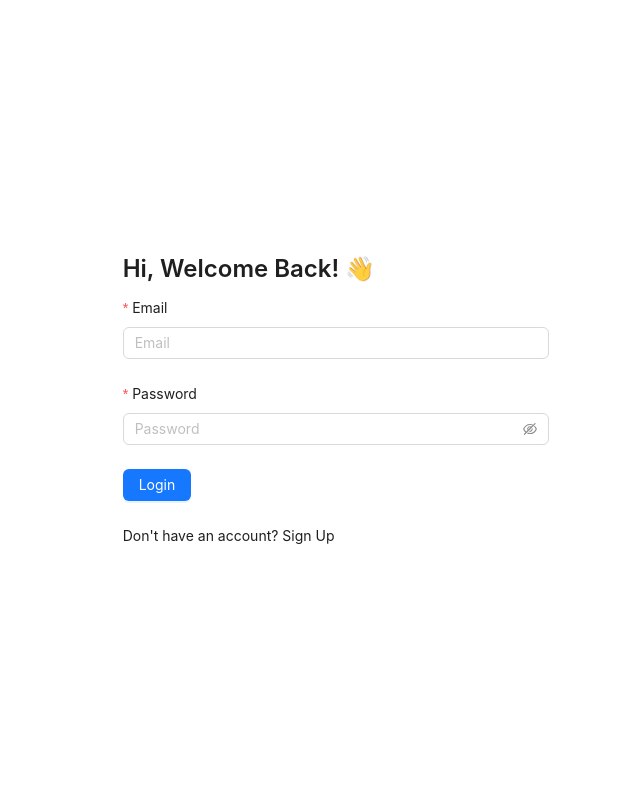
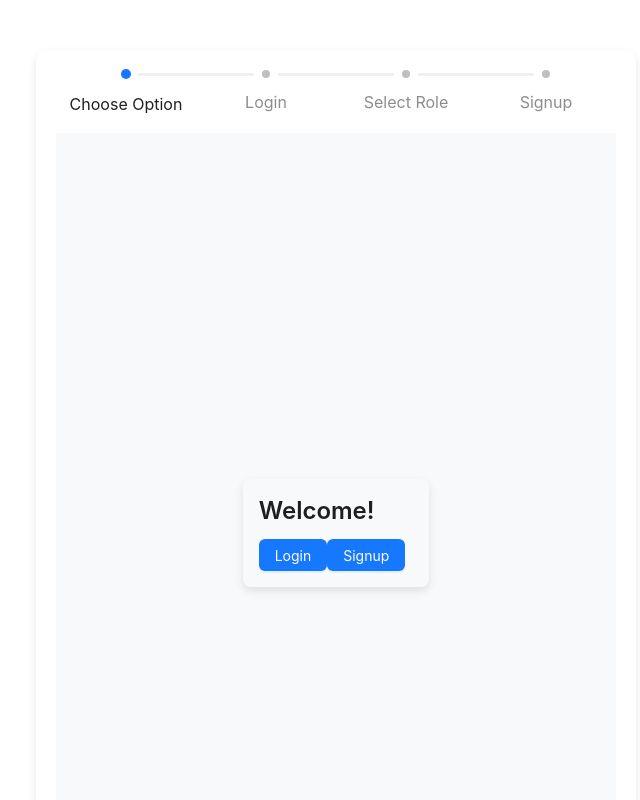
Before and after one commit to hirewise-fydp/hirewise, a React (Vite) app in the folder frontend/: page / in a window 1280 px wide. Shown: the top 800 px of the page, without its empty margins (304-944 px from the left). Built offline with nearby package versions, Linux system fonts and the light colour scheme.

Commit message:
auth frontend  test code

```diff
--- a/frontend/package.json
+++ b/frontend/package.json
@@ -12,6 +12,7 @@
   "dependencies": {
     "7": "^0.0.1",
     "@hello-pangea/dnd": "^17.0.0",
+    "@hookform/resolvers": "^3.10.0",
     "@reduxjs/toolkit": "^2.5.0",
     "antd": "^5.22.4",
     "axios": "^1.7.9",
@@ -19,7 +20,9 @@
     "bootstrap-icons": "^1.11.3",
     "react": "^18.3.1",
     "react-dom": "^18.3.1",
-    "react-router-dom": "^7.0.2"
+    "react-hook-form": "^7.54.2",
+    "react-router-dom": "^7.0.2",
+    "yup": "^1.6.1"
   },
   "devDependencies": {
     "@eslint/js": "^9.15.0",
--- a/frontend/src/components/Auth/Auth.jsx
+++ b/frontend/src/components/Auth/Auth.jsx
@@ -1,283 +1,198 @@
 import React, { useState } from "react";
 import "antd/dist/reset.css";
-import { Button, Col, Form, Input, Select, Row, Typography, message } from "antd";
-import { useNavigate } from "react-router-dom";
-import { useDispatch, useSelector } from "react-redux";
+import { Steps, Button, Form, Input, Select, Row, Col, Typography, message } from "antd";
+import { useDispatch } from "react-redux";
 import { login, register } from "../../slices/authSlice";
-import '../../styles/auth.css'
+import "../../styles/auth.css";
 
-const { Title, Text } = Typography;
+const { Title } = Typography;
 const { Option } = Select;
 
+// Login form component
+const LoginForm = ({ onSubmit }) => (
+  <Form
+    layout="vertical"
+    onFinish={onSubmit}
+    initialValues={{ email: "", password: "" }}
+  >
+    <Form.Item
+      label="Email"
+      name="email"
+      rules={[
+        { required: true, message: "Email is required" },
+        { type: "email", message: "Invalid email format" },
+      ]}
+    >
+      <Input placeholder="Email" />
+    </Form.Item>
+    <Form.Item
+      label="Password"
+      name="password"
+      rules={[
+        { required: true, message: "Password is required" },
+        { min: 6, message: "Password must be at least 6 characters" },
+      ]}
+    >
+      <Input.Password placeholder="Password" />
+    </Form.Item>
+    <Button type="primary" htmlType="submit" className="w-100">
+      Login
+    </Button>
+  </Form>
+);
+
+// Signup form component
+const SignupForm = ({ onSubmit, role }) => (
+  <Form
+    layout="vertical"
+    onFinish={onSubmit}
+    initialValues={{ name: "", email: "", password: "", role }}
+  >
+    <Form.Item
+      label="Name"
+      name="name"
+      rules={[{ required: true, message: "Name is required" }]}
+    >
+      <Input placeholder="Name" />
+    </Form.Item>
+    <Form.Item
+      label="Email"
+      name="email"
+      rules={[
+        { required: true, message: "Email is required" },
+        { type: "email", message: "Invalid email format" },
+      ]}
+    >
+      <Input placeholder="Email" />
+    </Form.Item>
+    <Form.Item
+      label="Password"
+      name="password"
+      rules={[
+        { required: true, message: "Password is required" },
+        { min: 6, message: "Password must be at least 6 characters" },
+      ]}
+    >
+      <Input.Password placeholder="Password" />
+    </Form.Item>
+    <Button type="primary" htmlType="submit" className="w-100">
+      Register
+    </Button>
+  </Form>
+);
+
+// Role selection component
+const RoleSelection = ({ setStep, setRole }) => (
+  <Row justify="center" align="middle" className="vh-100 bg-light">
+    <Col xs={22} sm={16} md={12} lg={8} className="p-4 bg-white shadow rounded">
+      <Title level={3} className="text-center mb-4">
+        Select Role
+      </Title>
+      <Select
+        placeholder="Choose your role"
+        className="w-100"
+        onChange={(value) => {
+          setRole(value);
+          setStep(3); // Proceed to the signup step after selecting the role
+        }}
+      >
+        <Option value="HR">HR</Option>
+        <Option value="Admin">Admin</Option>
+      </Select>
+    </Col>
+  </Row>
+);
+
+// AuthComponent
 const AuthComponent = () => {
-  const [showSignup, setShowSignup] = useState(false);
+  const [currentStep, setCurrentStep] = useState(0);
+  const [role, setRole] = useState(null);
   const dispatch = useDispatch();
-  const navigate = useNavigate();
-  const { loading } = useSelector((state) => state.auth);
 
-  const handleFormSubmit = async (values) => {
-    if (showSignup) {
-      // Dispatch signup action
-      const result = await dispatch(register(values));
-      console.log(result);
-
-      if (result.type === "auth/register/fulfilled") {
-        setShowSignup(false);
-        message.success("Signup successful! Please log in.");
-      } else {
-        message.error(result.payload || "Signup failed.");
-      }
-    } else {
-      const { email, password } = values;
-      const result = await dispatch(login({ email, password }));
-
+  const onSubmit = async (values) => {
+    if (currentStep === 1) {
+      const result = await dispatch(login(values));
       if (result.type === "auth/login/fulfilled") {
         message.success("Login successful!");
-        navigate("/home");
       } else {
-        message.error(result.payload || "Login failed.");
+        message.error("Login failed");
+      }
+    } else if (currentStep === 3) {
+      const result = await dispatch(register({ ...values, role }));
+      if (result.type === "auth/register/fulfilled") {
+        message.success("Signup successful!");
+        setCurrentStep(0); // Reset to first step after success
+      } else {
+        message.error("Signup failed");
       }
     }
   };
 
-  const commonFormItems = [
+  const steps = [
     {
-      name: "email",
-      label: "Email",
-      rules: [
-        { required: true, message: "Please enter your email!" },
-        { type: "email", message: "Please enter a valid email!" },
-      ],
-      input: <Input placeholder="Email" />,
+      title: "Choose Option",
+      content: (
+        <Row justify="center" align="middle" className="vh-100 bg-light">
+          <Col xs={22} sm={16} md={12} lg={8} className="p-4 bg-white shadow rounded">
+            <Title level={3} className="text-center mb-4">
+              Welcome!
+            </Title>
+            <div className="d-flex justify-content-around">
+              <Button
+                type="primary"
+                onClick={() => setCurrentStep(1)}
+                className="w-45"
+              >
+                Login
+              </Button>
+              <Button
+                type="primary"
+                onClick={() => setCurrentStep(2)}
+                className="w-45"
+              >
+                Signup
+              </Button>
+            </div>
+          </Col>
+        </Row>
+      ),
     },
-    {
-      name: "password",
-      label: "Password",
-      rules: [
-        { required: true, message: "Please enter your password!" },
-      ],
-      input: <Input.Password placeholder="Password" />,
-    },
+    { title: "Login", content: <LoginForm onSubmit={onSubmit} /> },
+    { title: "Select Role", content: <RoleSelection setStep={setCurrentStep} setRole={setRole} /> },
+    { title: "Signup", content: <SignupForm onSubmit={onSubmit} role={role} /> },
   ];
 
   return (
-    <Row justify="center" align="middle" className="vh-100 bg-light" colorBorder='black'>
-      <Col xs={22} sm={16} md={12} lg={8} className="p-4 bg-white shadow rounded">
-        <Title level={3} className="text-center mb-4">
-          {showSignup ? "Connect with your friends today!" : "Hi, Welcome Back! 👋"}
-        </Title>
-
-        <Form layout="vertical" onFinish={handleFormSubmit}>
-          {showSignup && (
-            <>
-              <Form.Item
-                name="name"
-                label="Name"
-                rules={[{ required: true, message: "Please enter your name!" }]}
+    <div className="auth-container">
+      <Steps
+        current={currentStep}
+        onChange={setCurrentStep}
+        className="mb-4"
+        progressDot
       >
-                <Input placeholder="Name" />
-              </Form.Item>
-              <Form.Item
-                name="role"
-                label="Role"
-                rules={[{ required: true, message: "Please select a role!" }]}
-              >
-                <Select placeholder="Select a role">
-                  <Option value="HR">HR</Option>
-                  <Option value="Admin">Admin</Option>
-                </Select>
-              </Form.Item>
-            </>
-          )}
-
-          {commonFormItems.map(({ name, label, rules, input }) => (
-            <Form.Item key={name} name={name} label={label} rules={rules}>
-              {input}
-            </Form.Item>
+        {steps.map((step, index) => (
+          <Steps.Step key={index} title={step.title} />
         ))}
-
-          <Form.Item>
+      </Steps>
+      <div>{steps[currentStep].content}</div>
+      {currentStep === 2 && (
         <Button
           type="primary"
-              htmlType="submit"
-              className="w-100"
-              loading={loading}
+          onClick={() => {
+            if (role) {
+              setCurrentStep(3); // Only proceed if role is selected
+            } else {
+              message.error("Please select a role first!");
+            }
+          }}
+          disabled={!role}  // Disable button if role is not selected
+          className="w-100 mt-4"
         >
-              {showSignup ? "Sign Up" : "Login"}
+          Proceed to Signup
         </Button>
-          </Form.Item>
-        </Form>
-
-        <div className="text-center">
-          <Text>
-            {showSignup
-              ? "Already have an account? "
-              : "Don't have an account? "}
-            <Text
-              type="primary"
-              style={{ cursor: "pointer" }}
-              onClick={() => setShowSignup(!showSignup)}
-            >
-              {showSignup ? "Login" : "Sign Up"}
-            </Text>
-          </Text>
+      )}
     </div>
-      </Col>
-    </Row>
   );
 };
 
 export default AuthComponent;
-
-
-
-
-// // import React, { useState } from 'react';
-// // import { Button, Col, Form, Input, Row, Typography, message } from 'antd';
-// // import { useDispatch, useSelector } from 'react-redux';
-// // import { login } from '../../slices/authSlice';
-// // import { useNavigate } from 'react-router-dom';
-
-// // const { Title } = Typography;
-
-// // const AuthComponent = () => {
-// //   const [loading, setLoading] = useState(false);
-// //   const dispatch = useDispatch();
-// //   const navigate = useNavigate();
-
-// //   const handleFormSubmit = async (values) => {
-// //     setLoading(true);
-// //     try {
-// //       const result = await dispatch(login(values)).unwrap();
-// //       message.success('Login successful!');
-// //       console.log('Login result:', result);
-// //       navigate('/home');
-// //     } catch (error) {
-// //       message.error(error);
-// //     } finally {
-// //       setLoading(false);
-// //     }
-// //   };
-
-// //   return (
-// //     <Row justify="center" align="middle" className="vh-100 bg-light">
-// //       <Col xs={22} sm={16} md={12} lg={8} className="p-4 bg-white shadow rounded">
-// //         <Title level={3} className="text-center mb-4">
-// //           Hi, Welcome Back!
-// //         </Title>
-
-// //         <Form layout="vertical" onFinish={handleFormSubmit}>
-// //           <Form.Item
-// //             name="email"
-// //             label="Email"
-// //             rules={[{ required: true, message: 'Please enter your email!' }]}
-// //           >
-// //             <Input placeholder="Email" />
-// //           </Form.Item>
-// //           <Form.Item
-// //             name="password"
-// //             label="Password"
-// //             rules={[{ required: true, message: 'Please enter your password!' }]}
-// //           >
-// //             <Input.Password placeholder="Password" />
-// //           </Form.Item>
-// //           <Form.Item>
-// //             <Button type="primary" htmlType="submit" className="w-100" loading={loading}>
-// //               Login
-// //             </Button>
-// //           </Form.Item>
-// //         </Form>
-// //       </Col>
-// //     </Row>
-// //   );
-// // };
-
-// // export default AuthComponent;
-
-
-// import React, { useState } from "react";
-// import "antd/dist/reset.css";
-// import { Button, Col, Form, Input, Row, Typography, Checkbox } from "antd";
-// import { useNavigate } from "react-router-dom";
-// import { useDispatch, useSelector } from "react-redux";
-// import { login } from "../../slices/authSlice";
-// import "../../styles/auth.css"
-
-// const { Title, Text } = Typography;
-
-// const AuthComponent = () => {
-//   const dispatch = useDispatch();
-//   const navigate = useNavigate();
-//   const { loading } = useSelector((state) => state.auth);
-
-//   const handleLogin = async (values) => {
-//     const { email, password } = values;
-//     const result = await dispatch(login({ email, password }));
-//     if (result.type === "auth/register/fulfilled") {
-//       setShowSignup(false);
-//       message.success("Signup successful! Please log in.");
-//       navigate('/home')
-//     } else {
-//       message.error(result.payload || "Signup failed.");
-//     }
-//   };
-
-//   return (
-//     <Row justify="center" align="middle" className="vh-100 auth-bg">
-//       <Col xs={22} sm={16} md={12} lg={8} className="auth-container">
-//         {/* Header */}
-//         <Title level={3} className="auth-title">
-//           Welcome to HIREWISE <span className="wave">v</span>
-//         </Title>
-
-//         {/* Login Form */}
-//         <Form layout="vertical" onFinish={handleLogin} className="auth-form">
-//           <Form.Item
-//             name="email"
-//             rules={[{ required: true, type: "email", message: "Enter a valid email!" }]}
-//           >
-//             <Input placeholder="Email" className="auth-input" />
-//           </Form.Item>
-
-//           <Form.Item
-//             name="password"
-//             rules={[{ required: true, message: "Enter your password!" }]}
-//           >
-//             <Input.Password placeholder="Password" className="auth-input" />
-//           </Form.Item>
-
-//           <div className="auth-options">
-//             <Checkbox>Remember Me</Checkbox>
-//             <Text className="forgot-password">Forgot Password?</Text>
-//           </div>
-
-//           <Form.Item>
-//             <Button
-//               type="primary"
-//               htmlType="submit"
-//               className="auth-button"
-//               loading={loading}
-//             >
-//               Login
-//             </Button>
-//           </Form.Item>
-//         </Form>
-
-//         {/* Sign Up Link */}
-//         <div className="auth-signup">
-//           <Text>Don't have an account? </Text>
-//           <Text strong className="signup-link">
-//             Sign Up
-//           </Text>
-//         </div>
-
-//         {/* Facebook Button */}
-//         {/* <div className="social-login">
-//           <Button className="facebook-button">Login with Facebook</Button>
-//         </div> */}
-//       </Col>
-//     </Row>
-//   );
-// };
-
-// export default AuthComponent;
--- a/frontend/src/styles/auth.css
+++ b/frontend/src/styles/auth.css
@@ -1,62 +1,45 @@
+.auth-container {
+  max-width: 600px;
+  margin: 50px auto;
+  padding: 20px;
+  background: #fff;
+  border-radius: 10px;
+  box-shadow: 0 4px 10px rgba(0, 0, 0, 0.1);
+}
+
 .vh-100 {
   height: 100vh;
 }
 
-.auth-bg {
-  background-color: #f9f9f9;
+.bg-light {
+  background-color: #f8f9fa;
 }
 
-.auth-container {
-  padding: 30px;
-  background-color: #fff;
-  border-radius: 8px;
-  box-shadow: 0 4px 8px rgba(0, 0, 0, 0.1);
-  text-align: center;
+.error-text {
+  color: red;
+  font-size: 0.8rem;
 }
 
-.auth-title {
-  margin-bottom: 20px;
+.mb-4 {
+  margin-bottom: 1rem;
 }
 
-.wave {
-  display: inline-block;
+.w-100 {
+  width: 100%;
 }
 
-.auth-form .auth-input {
-  height: 40px;
-  font-size: 14px;
+.m-2 {
+  margin: 0.5rem;
 }
 
-.auth-options {
-  display: flex;
-  justify-content: space-between;
-  margin-bottom: 15px;
-  font-size: 14px;
+.p-4 {
+  padding: 1rem;
 }
 
-.forgot-password {
-  color: red;
-  cursor: pointer;
+.shadow {
+  box-shadow: 0 4px 10px rgba(0, 0, 0, 0.1);
 }
 
-.auth-button {
-  width: 100%;
-  background-color: #1677ff;
+.rounded {
+  border-radius: 8px;
 }
-
-.auth-signup {
-  margin: 15px 0;
-  font-size: 14px;
-}
-
-.signup-link {
-  color: #1677ff;
-  cursor: pointer;
-}
-
-.social-login .facebook-button {
-  width: 100%;
-  color: #1877f2;
-  border: 1px solid #1877f2;
-  font-weight: bold;
-}
```
Also changed, not shown: 2 other files (tests, documents, lock files or other folders). Lines whose indentation alone changed are shown as unchanged.
